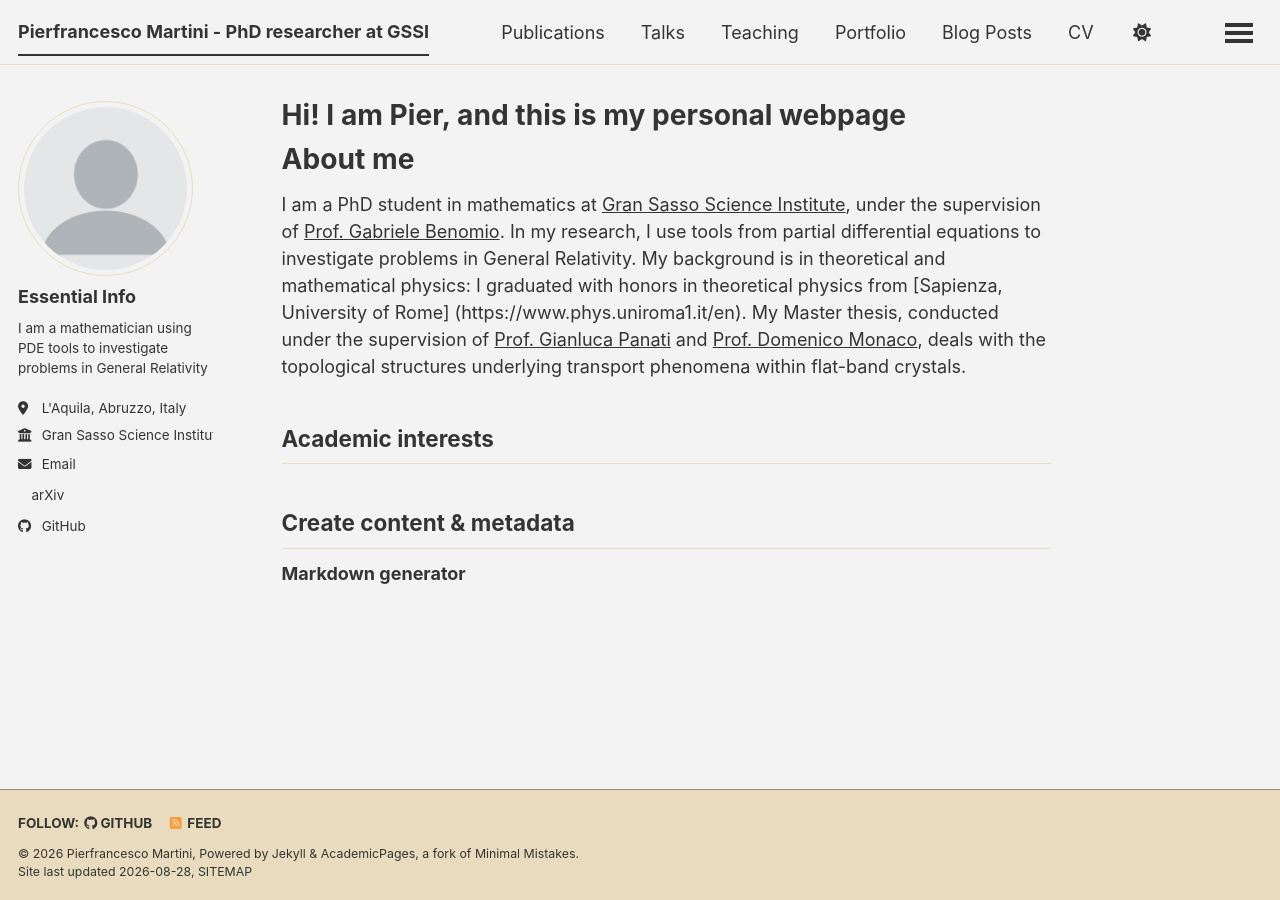
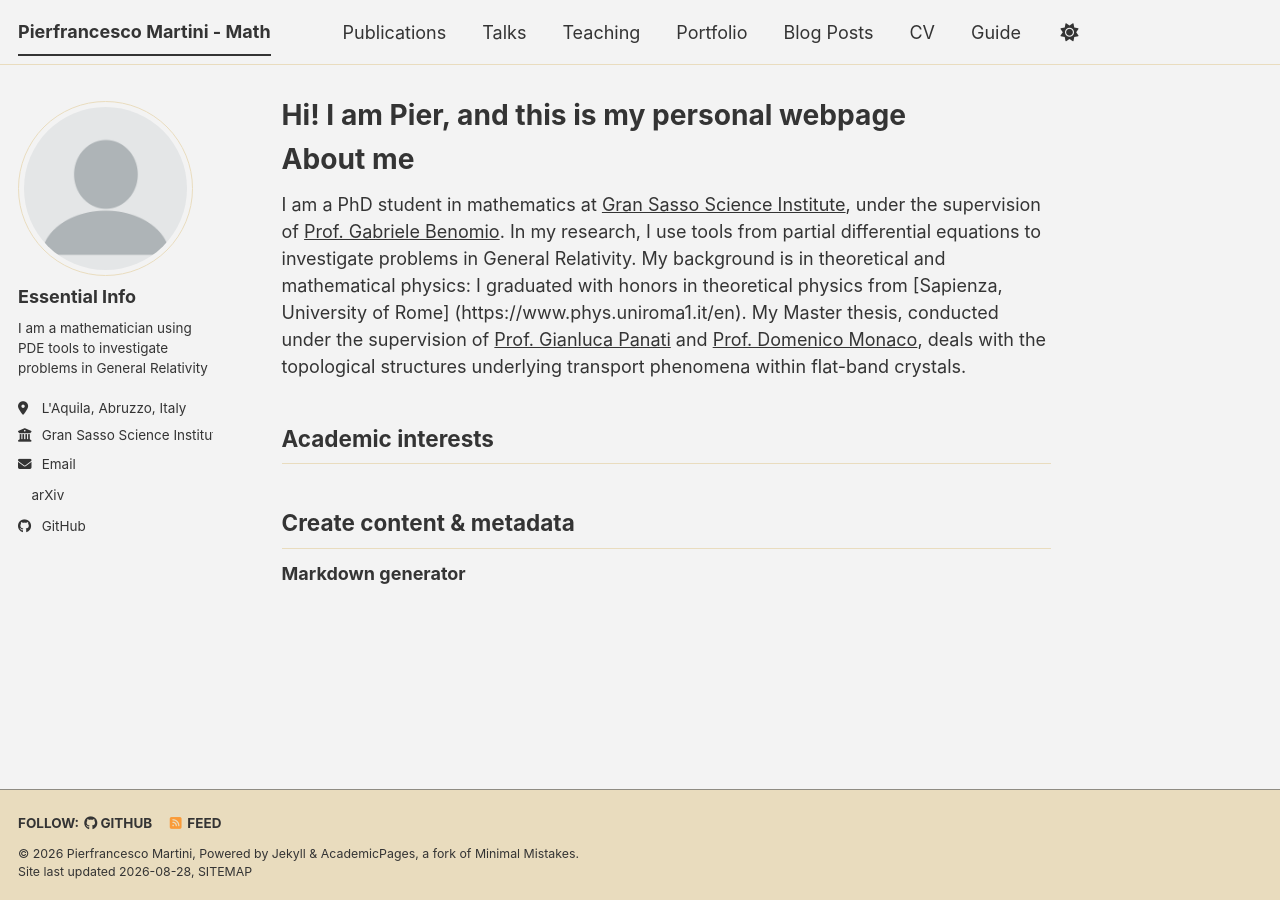
Before and after one commit to pepemartini99/pepemartini99.github.io, a Jekyll site: the page built from _pages/about.md, in a window 1280 px wide. Built offline with Jekyll 4.4.1, drawn with Linux system fonts in a browser that asks for light colours; a style sheet for code colours, icons or effects is not loaded.

Commit message:
Update site title to 'Pierfrancesco Martini - Math'

```diff
--- a/_config.yml
+++ b/_config.yml
@@ -9,7 +9,7 @@
 # Basic Site Settings
 locale                   : "en-US"
 site_theme               : "dirt" # The available themes options are "default", "air", "sunrise", "mint", "dirt" and "contrast"
-title                    : "Pierfrancesco Martini - PhD researcher at GSSI"
+title                    : "Pierfrancesco Martini - Math"
 title_separator          : "-"
 name                     : &name "Pierfrancesco Martini"
 description              : &description "Your Name's academic portfolio"   # Update this with a general description of your site, this is the default if not overridden by a page
```
